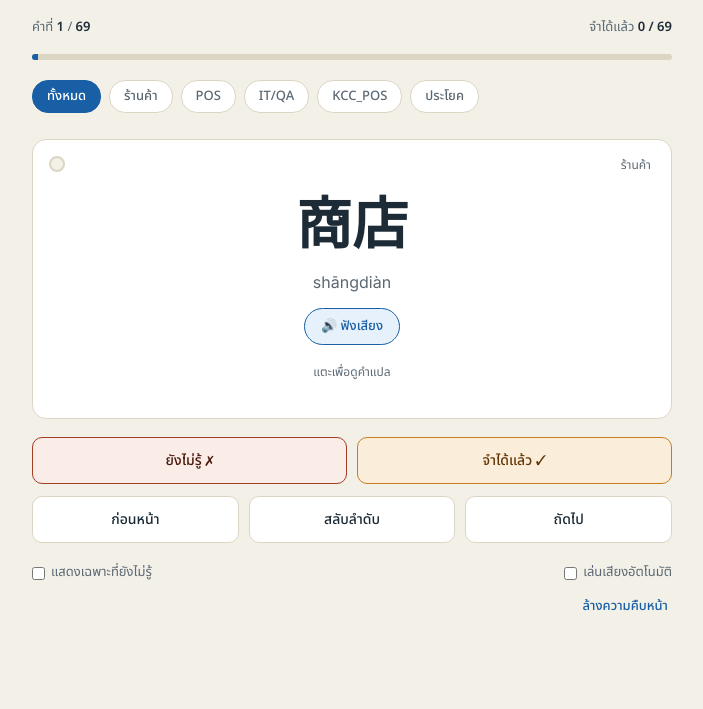
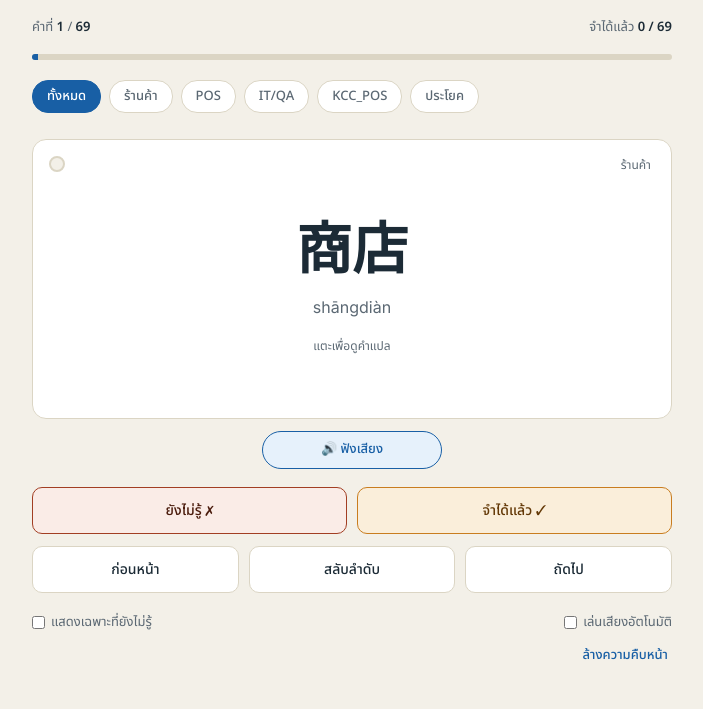
Before and after one commit to BxNz/china-hanzi, a PHP site: page /flashcards.html in a window 1280 px wide. Shown: the part 141-850 px from the top of the page, without its empty margins (288-991 px from the left). Before the commit the page ends 752 px from the top, so only its background shows below. Run offline with PHP 8.4, Linux system fonts and the light colour scheme.

Commit message:
fix auto speak button2

```diff
--- a/flashcards.css
+++ b/flashcards.css
@@ -106,6 +106,12 @@ h1{
 .stage{
   perspective:1400px;
   margin-bottom:18px;
+}
+.speak-row{
+  display:flex;
+  justify-content:center;
+  gap:10px;
+  margin-top:12px;
 }
 .tag{
   position:relative;
@@ -231,7 +237,8 @@ button:active{transform:scale(.98);}
 .speak-btn{
   position:relative;
   z-index:2;
-  margin-top:14px;
+  flex:1;
+  max-width:180px;
   padding:8px 16px;
   border-radius:20px;
   border:1px solid var(--accent);
--- a/flashcards.html
+++ b/flashcards.html
@@ -34,14 +34,17 @@
           <div class="face front">
             <div class="hanzi" id="hanzi"></div>
             <div class="pinyin" id="pinyin"></div>
-            <button class="speak-btn" id="btn-speak-front" title="ฟังเสียง">🔊 ฟังเสียง</button>
+
             <div class="hint">แตะเพื่อดูคำแปล</div>
           </div>
           <div class="face back">
             <div class="thai" id="thai"></div>
             <div class="hanzi-small" id="hanzi-back"></div>
-            <button class="speak-btn" id="btn-speak-back" title="ฟังเสียง">🔊 ฟังเสียง</button>
           </div>
+        </div>
+        <div class="speak-row">
+          <button class="speak-btn" id="btn-speak-front" title="ฟังเสียงด้านหน้า">🔊 ฟังเสียง</button>
+          <!-- <button class="speak-btn" id="btn-speak-back" title="ฟังเสียงด้านหลัง">🔊 ด้านหลัง</button> -->
         </div>
       </div>
 
```
